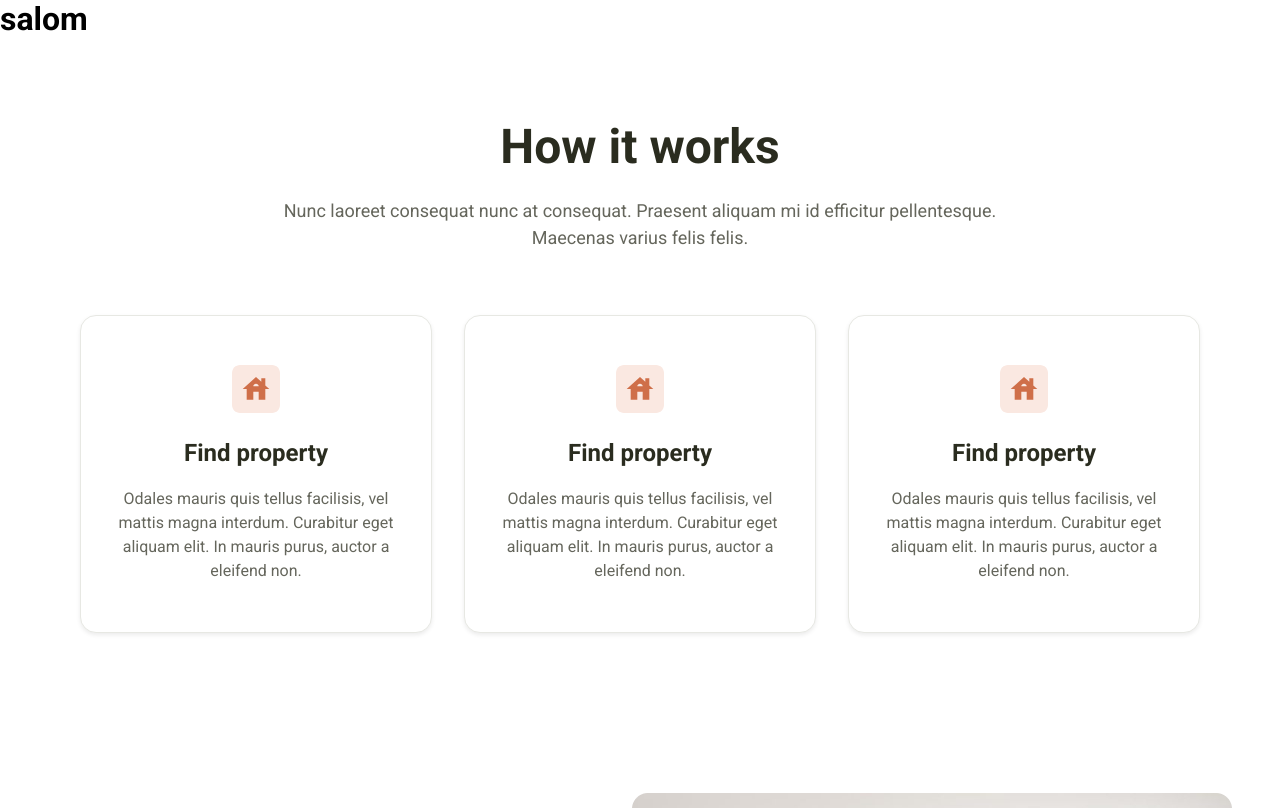
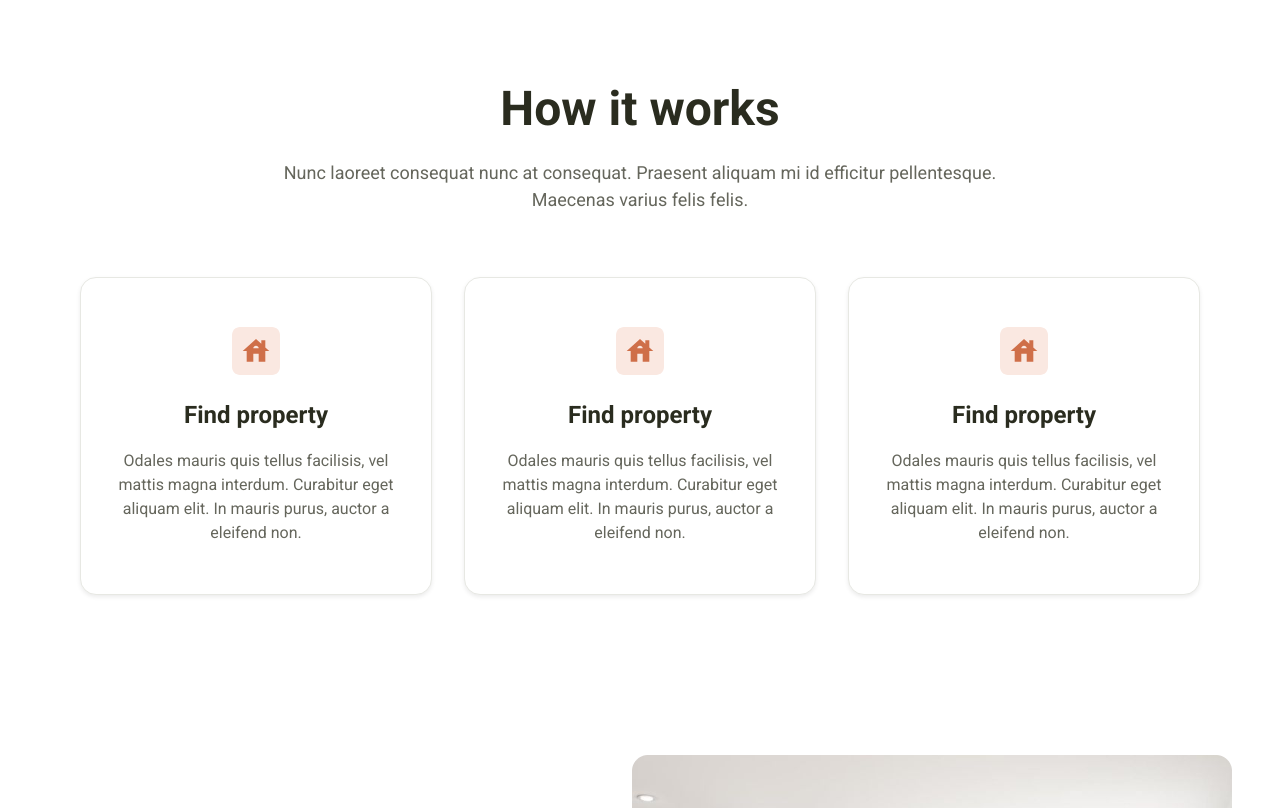
Before and after one commit to melleek/alifAcademyProjectWithReact1, a React (Vite) app: page / in a window 1280 px wide. Shown: the top 808 px of the page. Built offline with nearby package versions, Linux system fonts and the light colour scheme.

Commit message:
fixed isseu in App

```diff
--- a/src/App.jsx
+++ b/src/App.jsx
@@ -1,15 +1,10 @@
-import { useEffect } from "react";
 import "./App.css";
 import Footer from "./footer/Footer";
 import { Sections } from "./sections/Sections";
 
 function App() {
-  useEffect(() => {
-    console.log("salom");
-  }, []);
   return (
     <>
-      <h1>salom</h1>
       <Sections />
       <Footer />
     </>
```
